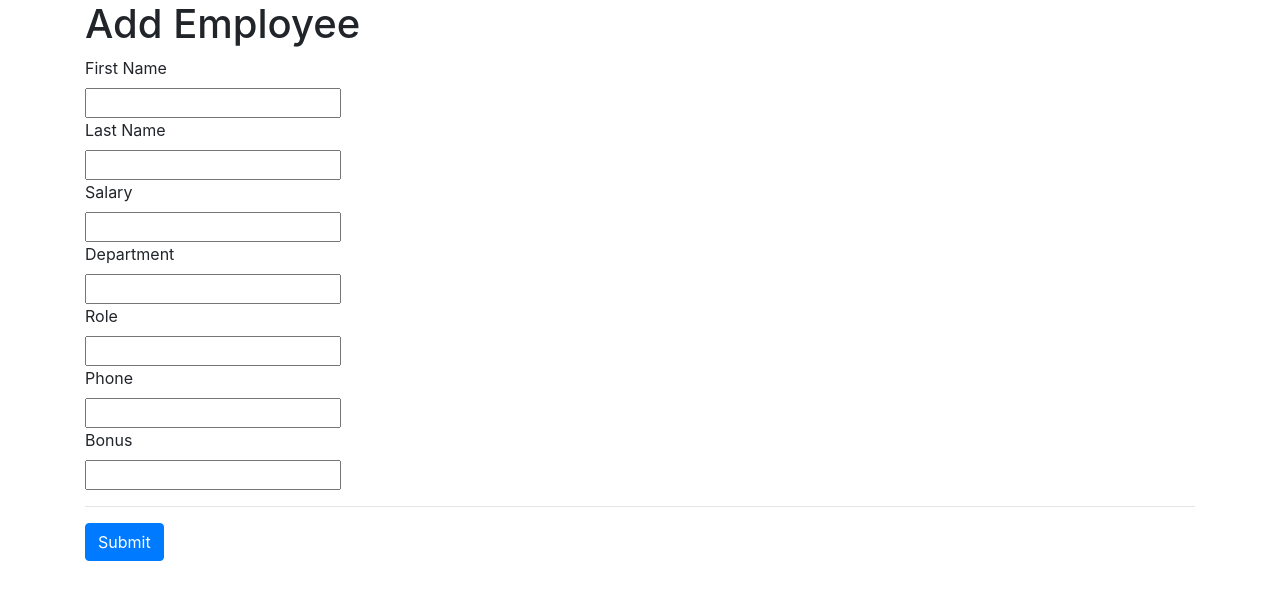
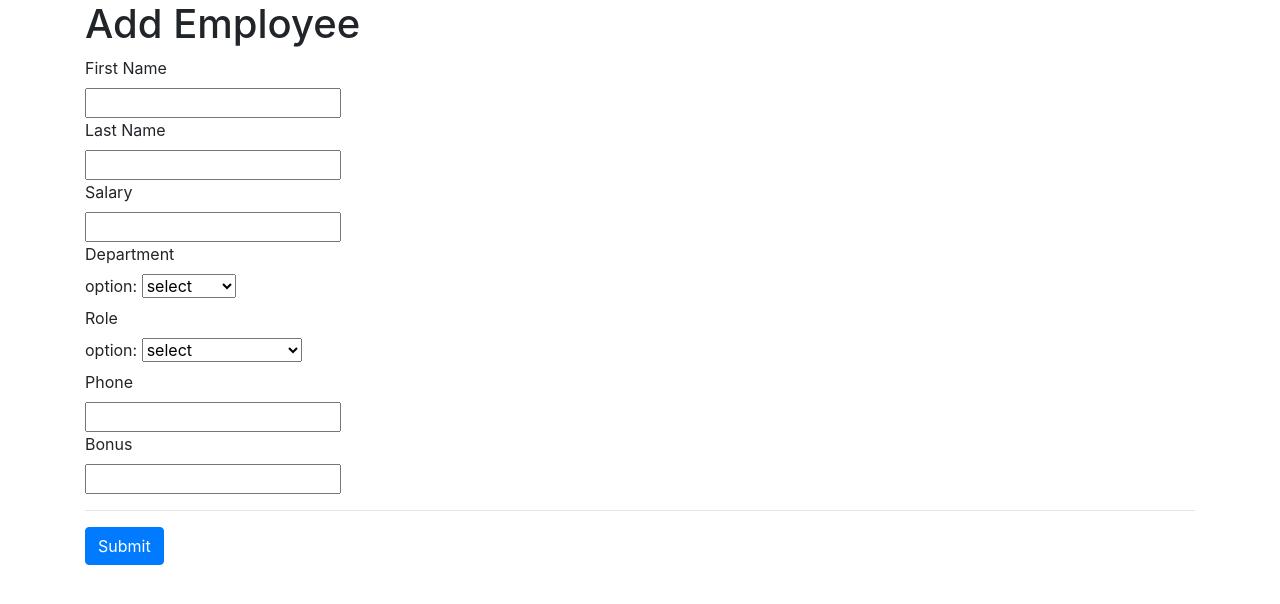
Before and after one commit to pal-vimal8/nitman_employee_mng, a Django app: page /add_emp in a window 1280 px wide. Shown: the top 604 px of the page. Run offline with Django 5.2, Linux system fonts and the light colour scheme; data comes from the database, SQL or seed files in the repository.

Commit message:
added dropdown for depart nad role in add.html

```diff
--- a/office_management/emp_app/templates/add_emp.html
+++ b/office_management/emp_app/templates/add_emp.html
@@ -22,14 +22,28 @@
         <label for="salary">Salary</label><br>
         <input type="text" name="salary"  id="salary" value="{{ salary}}"><br>
         <label for="department">Department</label><br>
-        <input type="text" name="department"  id="department" value="{{ department}}"><br>
+        <!-- <input type="text" name="department"  id="department" value="{{ department}}"><br> -->
+        <label for="department">option:</label>
+        <select id="department" name="department">
+            <option value="">select</option>
+            {% for dept in departs %}
+            <option value="{{ dept.id }}">{{dept.name}}</option>
+            {% endfor %}
+        </select><br>
         <label for="role">Role</label><br>
-        <input type="text" name="role"  id="role" value="{{ role}}"><br>
+        <!-- <input type="text" name="role"  id="role" value="{{ role}}"><br> -->
+        <label for="role">option:</label>
+        <select id="role" name="role">
+            <option value="">select</option>
+            {% for role in roles %}
+            <option value="{{ role.id }}">{{role.name}}</option>
+            {% endfor %}
+        </select><br>
+
         <label for="phone">Phone</label><br>
         <input type="text" name="phone"  id="phone" value="{{ phone}}"><br>
         <label for="bonus">Bonus</label><br>
         <input type="text" name="bonus"  id="bonus" value="{{ bonus}}"><br>
-
         <hr>
         <button type="submit" class="btn btn-primary">Submit</button>
       </form>
--- a/office_management/emp_app/views.py
+++ b/office_management/emp_app/views.py
@@ -2,6 +2,7 @@
 from .models import *
 from datetime import datetime
 from django.db.models import Q
+from django.contrib import messages
 
 # Create your views here.
 
@@ -36,11 +37,18 @@
             new_emp.save()
         except Exception as e:
             return HttpResponse(f'An error occurred: {str(e)}')
-        return render(request, 'all_emp.html')
+        # return render(request, 'all_emp.html')
         # return HttpResponse('employee added successfully')
+        return redirect('all_emp')
 
     elif request.method == 'GET':
-        return render(request, 'add_emp.html')
+        departs = Department.objects.all()
+        roles = Role.objects.all()
+        context = {
+            'departs':departs,
+        'roles':roles
+        }
+        return render(request, 'add_emp.html',context)
     else:
         return HttpResponse('An error exception')
 
@@ -50,7 +58,8 @@
         try:
             emp_to_be_removed = Employee.objects.get(id=emp_id)
             emp_to_be_removed.delete()
-            return HttpResponse('employee removed successfully')
+            # return HttpResponse('employee removed successfully')
+            return redirect('all_emp')
         except:
             return HttpResponse('Please Enter a valid emp id')
     emps = Employee.objects.all()
```
